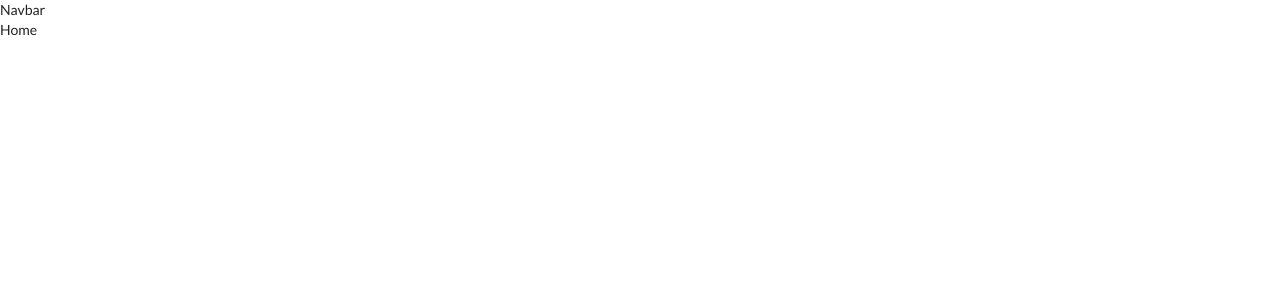
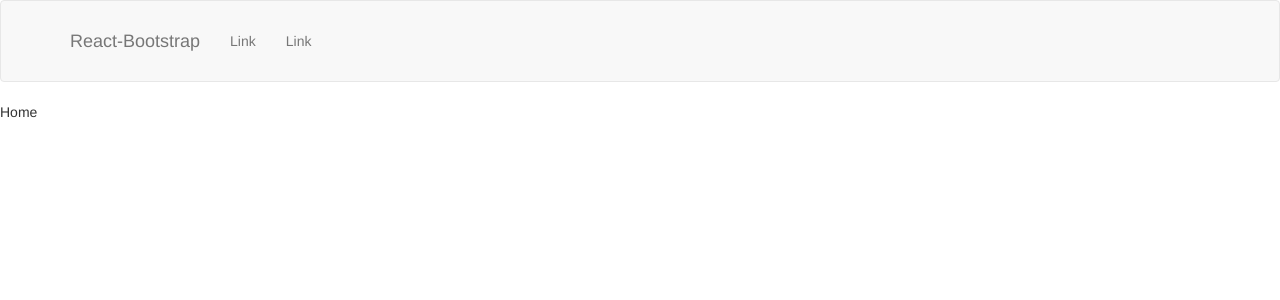
Before and after one commit to Krakcen/hugo-world, a React (Create React App) app: page / in a window 1280 px wide. Shown: the top 300 px of the page. Built offline with nearby package versions, Linux system fonts and the light colour scheme.

Commit message:
-semantic +bootstrap

```diff
--- a/package.json
+++ b/package.json
@@ -3,17 +3,17 @@
   "version": "0.1.0",
   "private": true,
   "dependencies": {
+    "bootstrap": "^3.3.7",
     "history": "^4.7.2",
     "react": "^16.0.0",
+    "react-bootstrap": "^0.31.5",
     "react-dom": "^16.0.0",
     "react-redux": "^5.0.6",
     "react-router": "^4.2.0",
     "react-router-dom": "^4.2.2",
     "react-scripts": "1.0.16",
     "redux": "^3.7.2",
-    "redux-thunk": "^2.2.0",
-    "semantic-ui-css": "^2.2.12",
-    "semantic-ui-react": "^0.75.1"
+    "redux-thunk": "^2.2.0"
   },
   "scripts": {
     "start": "react-scripts start",
--- /dev/null
+++ b/src/components/Nav/Nav.css
@@ -0,0 +1,6 @@
+.navbar-brand,
+.navbar-nav li a {
+    line-height: 80px;
+    height: 80px;
+    padding-top: 0;
+}
--- a/src/components/Nav/NavContent.js
+++ b/src/components/Nav/NavContent.js
@@ -1,8 +1,21 @@
 import React from 'react';
+import { Button, Nav, Navbar, NavItem } from 'react-bootstrap';
+
+import './Nav.css';
 
 const NavContent = () => {
     return (
-        <div>Navbar</div>
+        <Navbar>
+            <Navbar.Header>
+                <Navbar.Brand>
+                    <a href="#">React-Bootstrap</a>
+                </Navbar.Brand>
+            </Navbar.Header>
+            <Nav>
+                <NavItem eventKey={1} href="#">Link</NavItem>
+                <NavItem eventKey={2} href="#">Link</NavItem>
+            </Nav>
+        </Navbar>
     );
 };
 
--- a/src/index.js
+++ b/src/index.js
@@ -1,7 +1,7 @@
 import React from 'react';
 import ReactDOM from 'react-dom';
 import registerServiceWorker from './utils/registerServiceWorker';
-import 'semantic-ui-css/semantic.min.css';
+import 'bootstrap/dist/css/bootstrap.min.css';
 import './index.css';
 import './static/fonts/fonts.css';
 import App from './components/App/App.js';
```
Also changed, not shown: 1 other file (tests, documents, lock files or other folders).
